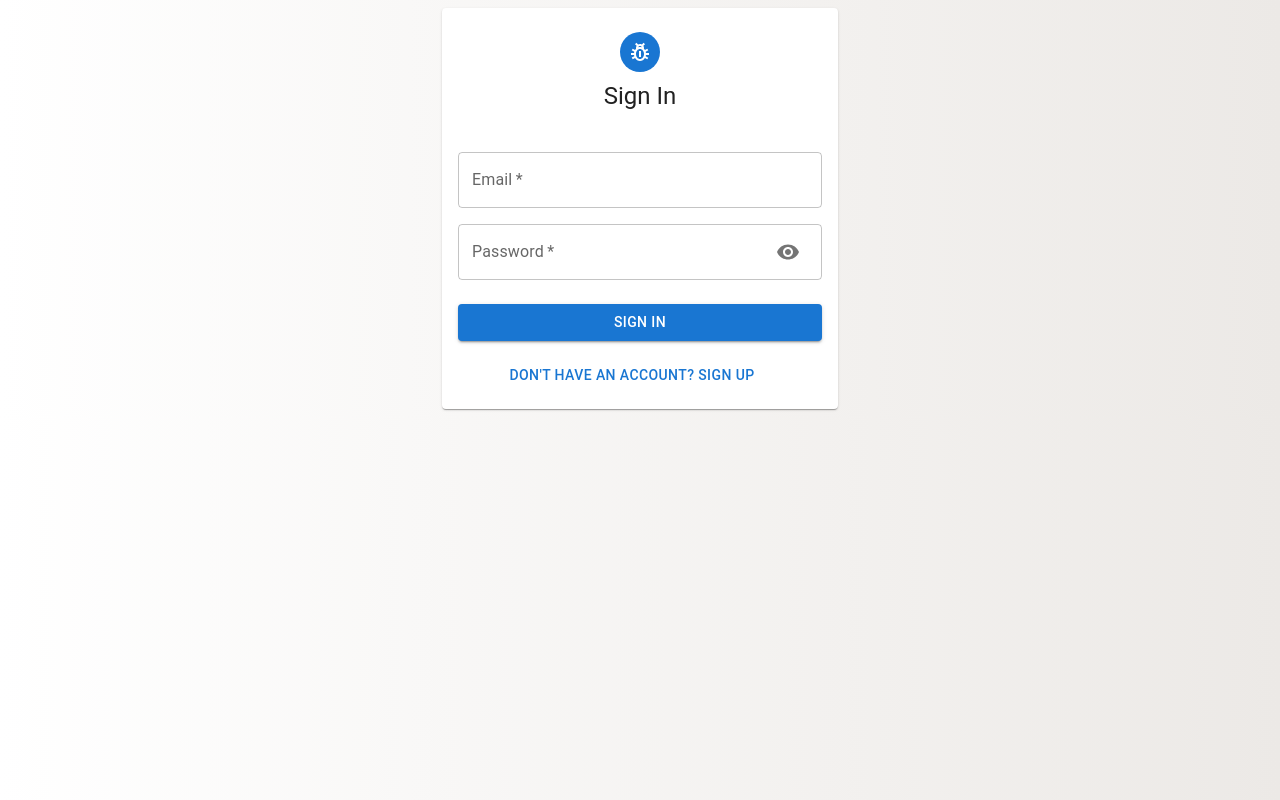
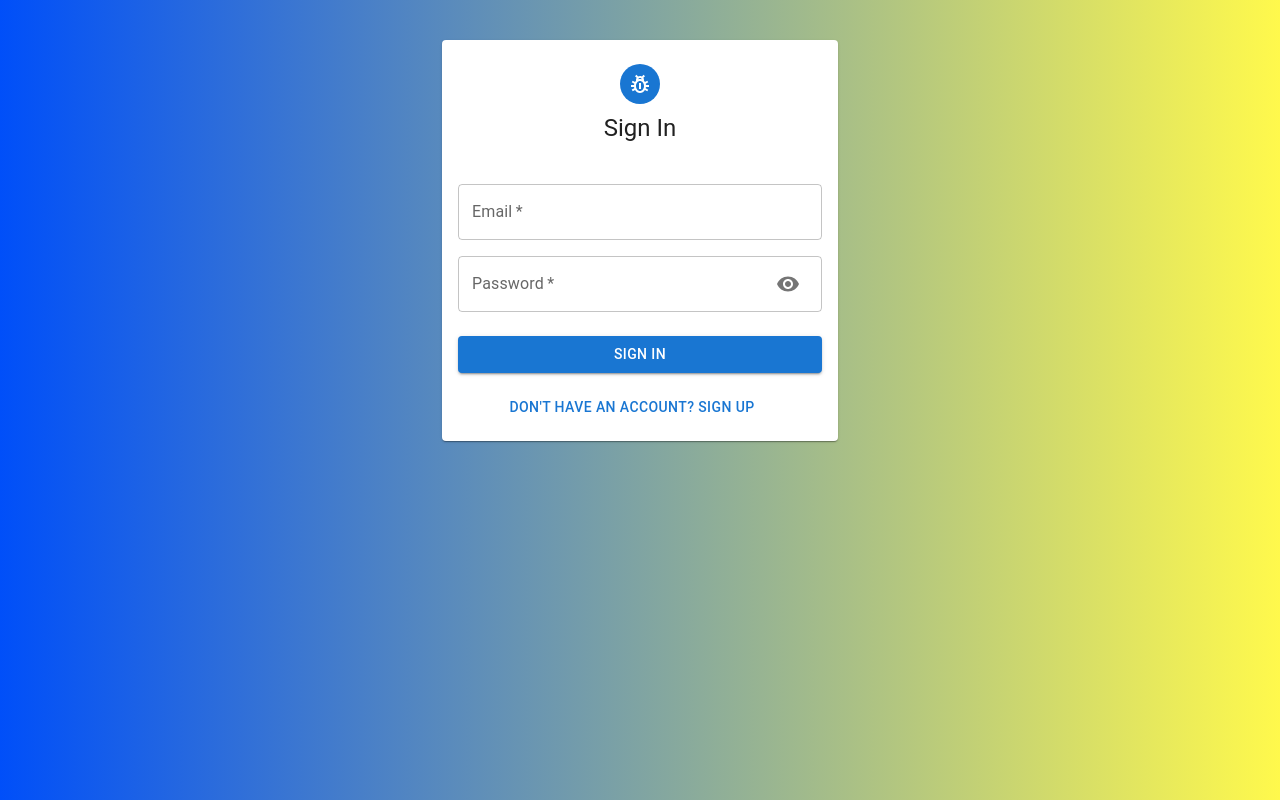
Before and after one commit to mercadorico/TrackIT-client, a React (Create React App) app: page /auth in a window 1280 px wide. Built offline with nearby package versions, Linux system fonts and the light colour scheme.

Commit message:
Add background to Auth page and set body-element margin to 0.

```diff
--- a/src/App.css
+++ b/src/App.css
@@ -2,4 +2,5 @@ body {
     background: #ECE9E6;  /* fallback for old browsers */
     background: -webkit-linear-gradient(to right, #FFFFFF, #ECE9E6);  /* Chrome 10-25, Safari 5.1-6 */
     background: linear-gradient(to right, #FFFFFF, #ECE9E6); /* W3C, IE 10+/ Edge, Firefox 16+, Chrome 26+, Opera 12+, Safari 7+ */
+    margin: 0
 }
--- a/src/components/Auth/Auth.js
+++ b/src/components/Auth/Auth.js
@@ -1,5 +1,5 @@
 import React, { useState, useEffect } from 'react';
-import { Container, Paper, Typography, Grid, Button, Avatar, CircularProgress } from '@mui/material';
+import { Container, Paper, Typography, Grid, Button, Avatar, CircularProgress, Box } from '@mui/material';
 import Input from './Input';
 import PestControlOutlinedIcon from '@mui/icons-material/PestControlOutlined';
 import { useDispatch, useSelector } from 'react-redux';
@@ -58,8 +58,9 @@ const Auth = () => {
 
   return (
     <>
+      <Box sx={{position: 'absolute', minWidth: '100%', minHeight: '100%', zIndex: -1, background: 'linear-gradient(to right, #004ff9, #fff94c)'}}></Box>
       <Container component='main' maxWidth='xs'>
-          <Paper sx={{display: 'flex', flexDirection: 'column', alignItems: 'center', p: 2}}>
+          <Paper sx={{display: 'flex', flexDirection: 'column', alignItems: 'center', p: 2, mt: 5}}>
               <Avatar sx={{bgcolor: 'primary.main', m: 1}}>
                   <PestControlOutlinedIcon />
               </Avatar>
```
